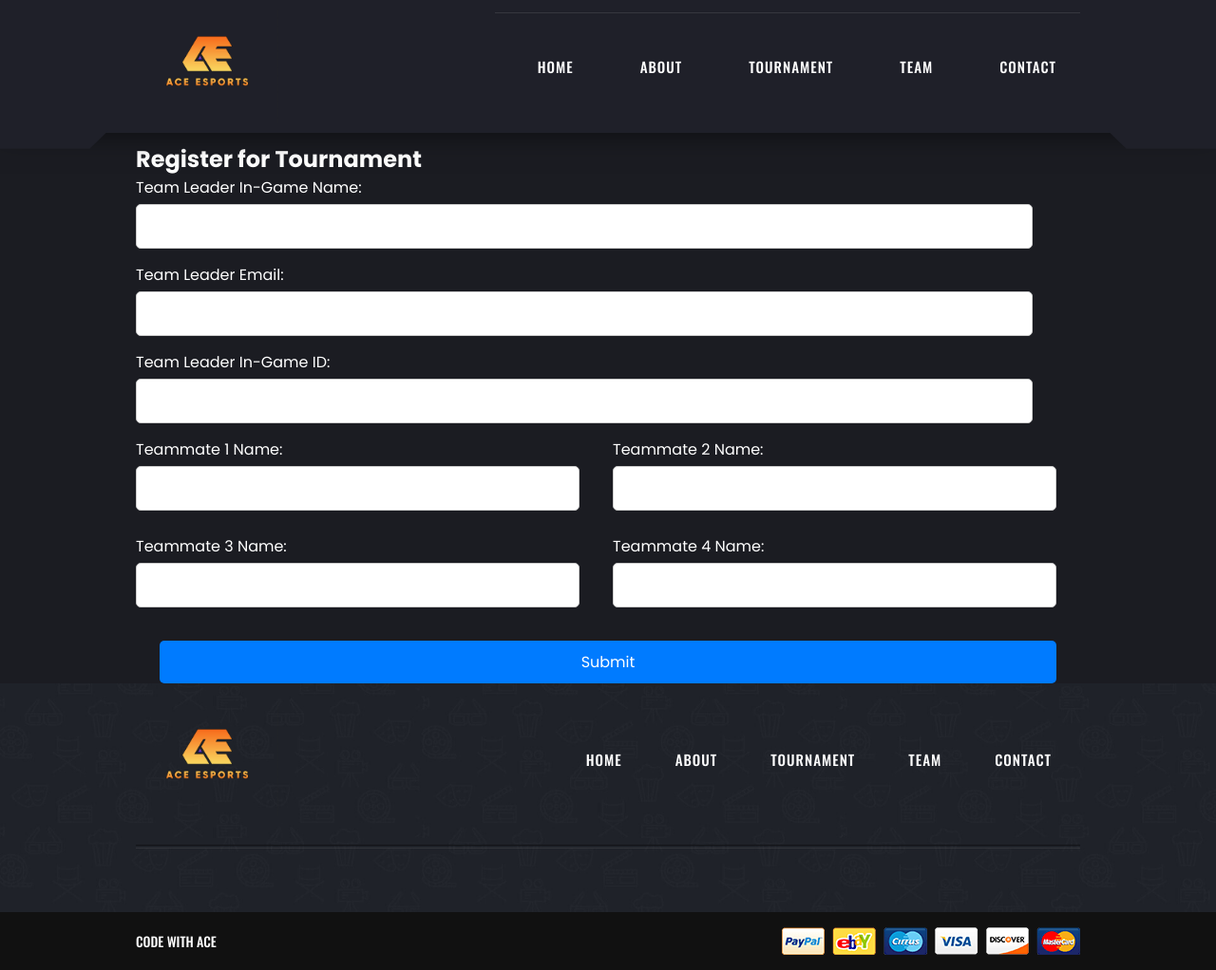
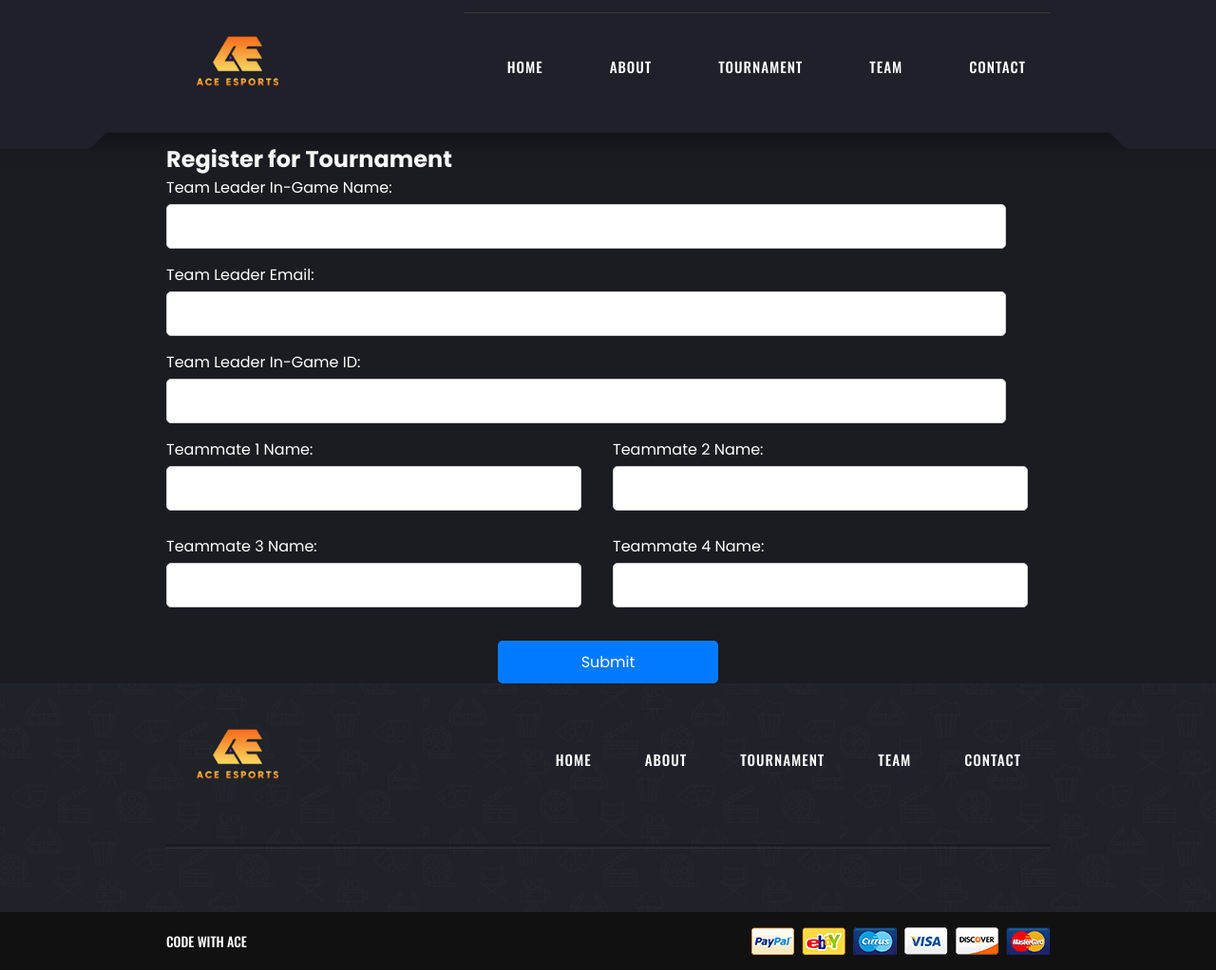
Before and after one commit to chamleyash/RealTime, a Django app: template main/templates/register.html in a window 1280 px wide. Shown: the whole page at 95% size. Run offline with Django 5.2, Linux system fonts and the light colour scheme; the template is opened without the code that fills it, so the values that code supplies are empty.

Commit message:
Update changes

```diff
--- a/main/templates/register.html
+++ b/main/templates/register.html
@@ -12,7 +12,7 @@
     <link rel="preconnect" href="https://fonts.gstatic.com" crossorigin>
     <link href="https://fonts.googleapis.com/css2?family=Oswald:wght@300;400;500;600;700&family=Poppins:wght@400;500;700&display=swap" rel="stylesheet">
     <style>
-        body {
+    body {
     font-family: 'Poppins', sans-serif;
     margin: 0;
     padding: 0;
@@ -21,8 +21,12 @@
 }
 
 .container {
-    width: 80%;
+    width: 75%;
     margin: auto;
+}
+
+.form-container button{
+    width: 25%;
 }
 
 .form-group {
```
